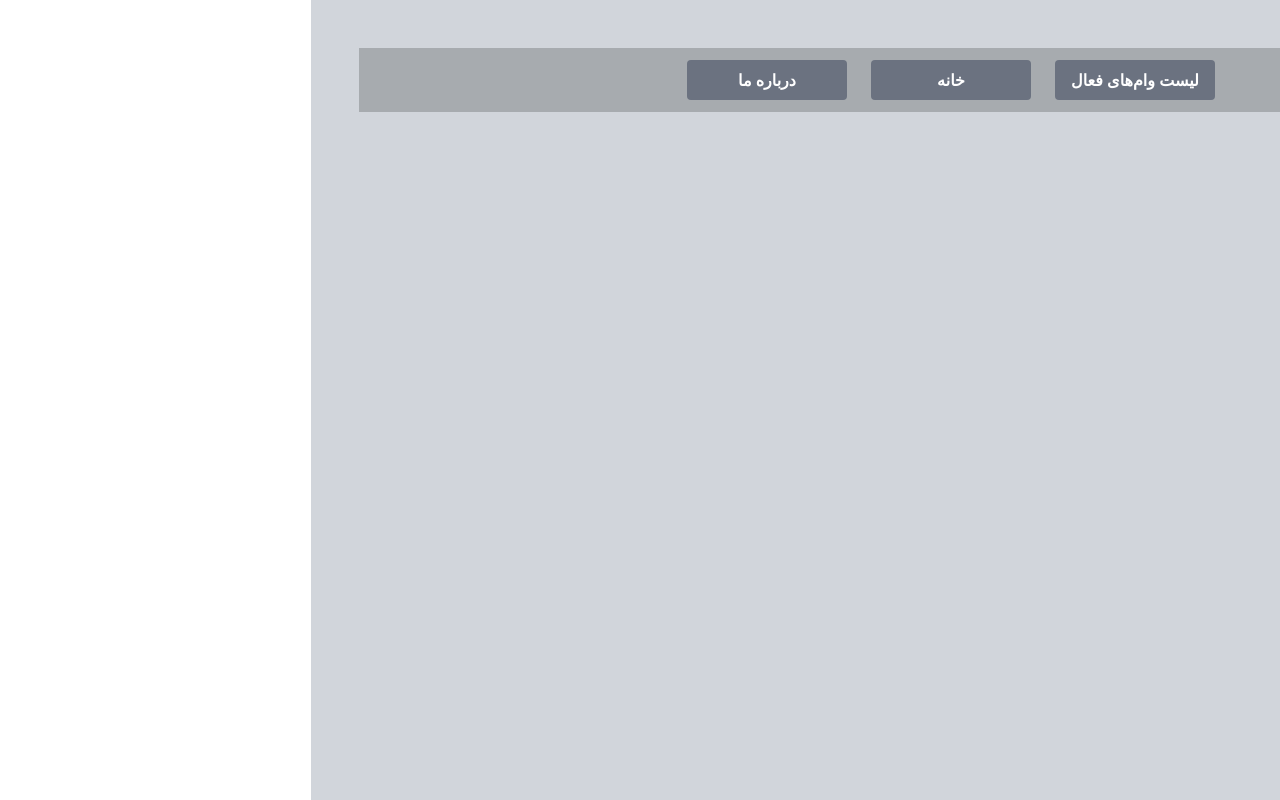
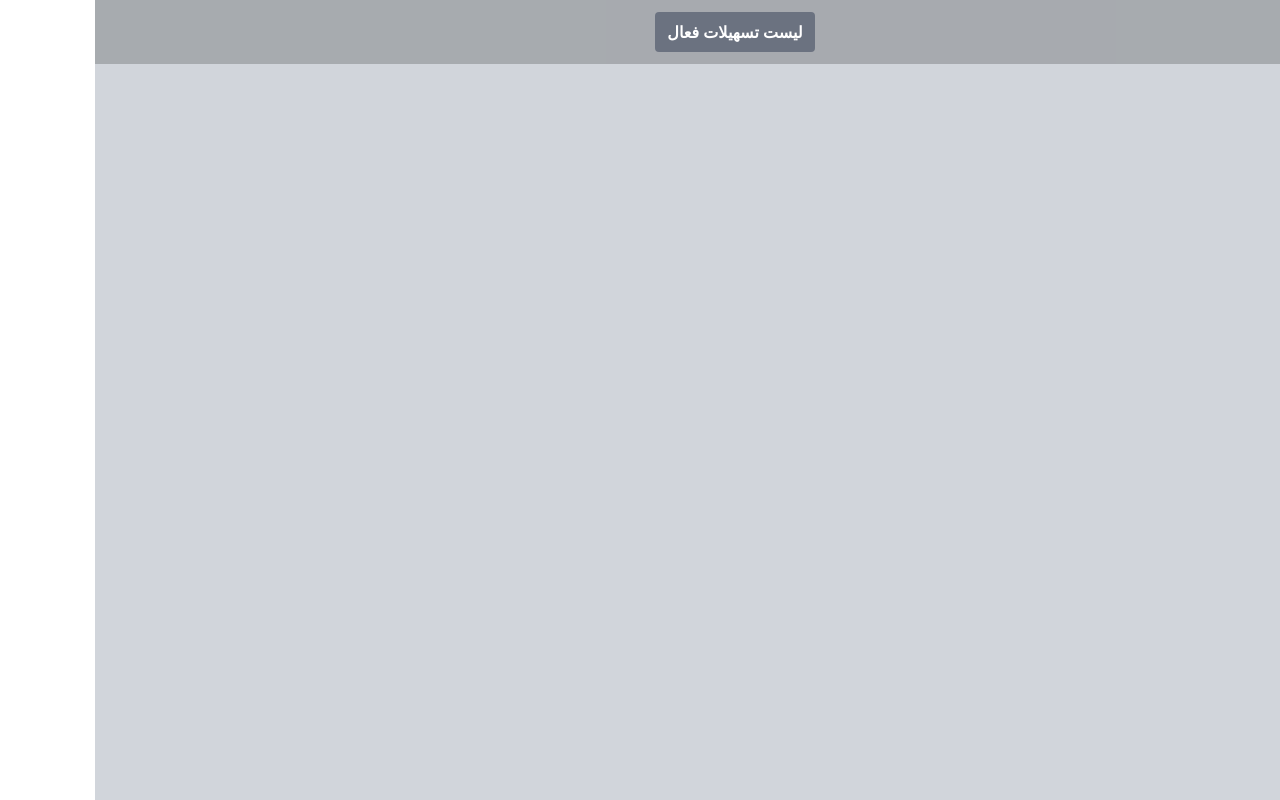
Before and after one commit to badie21/blu-bank-loan, a Next.js app: page / in a window 1280 px wide. Built offline with nearby package versions, Linux system fonts and the light colour scheme; what moment-jalaali would draw is missing.

Commit message:
Fix: navbar style

```diff
--- a/src/components/organisms/nav-bar/index.tsx
+++ b/src/components/organisms/nav-bar/index.tsx
@@ -2,15 +2,13 @@ import Link from 'next/link';
 
 const NavBar = () => {
   return (
-    <nav className={'h-16 w-full p-6 flex justify-center items-center gap-6 text-center  bg-black bg-opacity-20 text-black font-bold '}>
+    <nav
+      className={
+        'h-16  p-6 flex justify-center items-center gap-6 text-center fixed top-0 right-0 left-0  bg-black bg-opacity-20 text-black font-bold '
+      }
+    >
       <Link href={'/'} className={'p-2 bg-gray-500 min-w-40 text-white hover:text-gray-800 hover:bg-gray-400 rounded'}>
-        لیست وام‌های فعال
-      </Link>
-      <Link href={'/'} className={'p-2 bg-gray-500 min-w-40 text-white hover:text-gray-800 hover:bg-gray-400 rounded'}>
-        خانه
-      </Link>
-      <Link href={'/'} className={'p-2 bg-gray-500 min-w-40 text-white hover:text-gray-800 hover:bg-gray-400 rounded'}>
-        درباره ما
+        لیست تسهیلات فعال
       </Link>
     </nav>
   );
```
